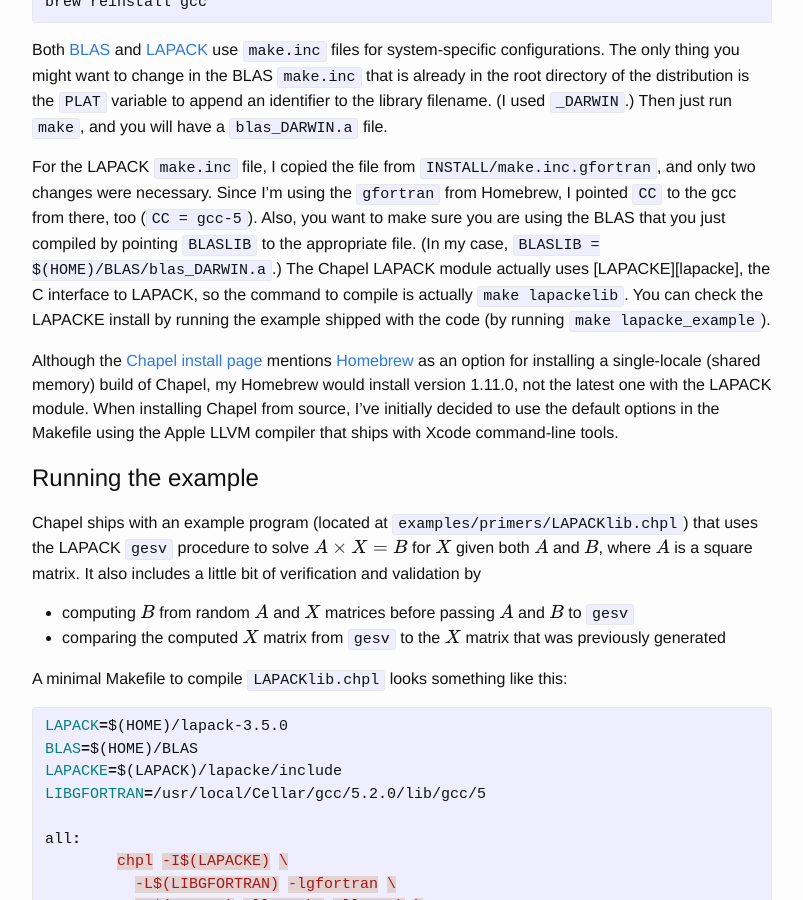
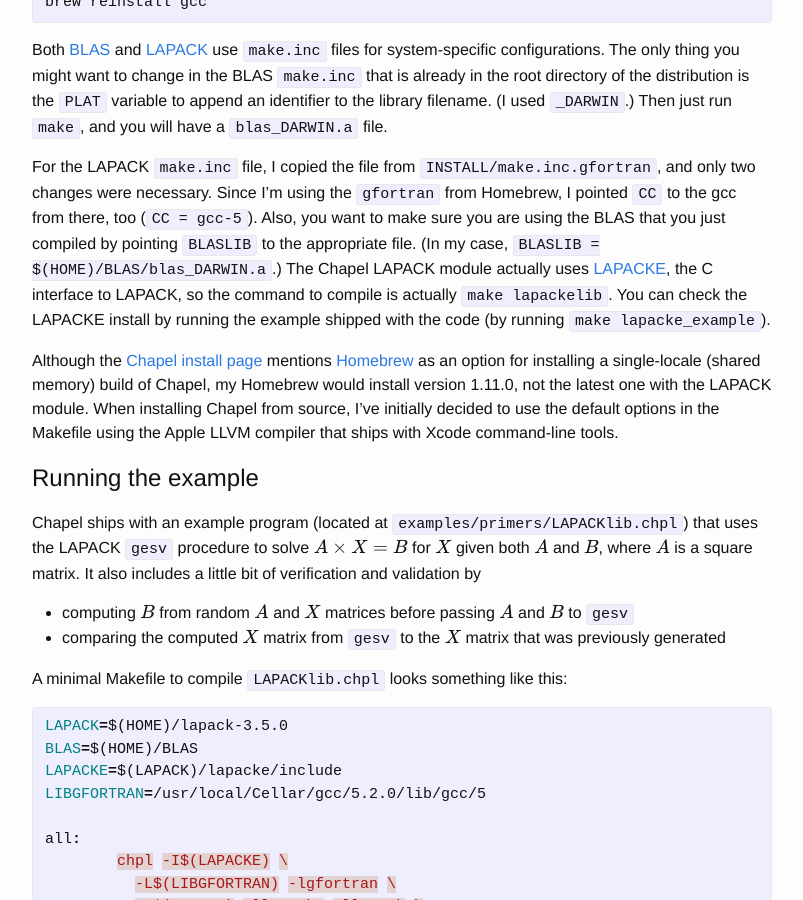
Before and after one commit to padamson/padamson.github.io, a Jekyll site: the page built from _posts/2015-10-11-chapel-and-lapack.markdown, in a window 1280 px wide and 900 px high, scrolled down 1164 px. Shown: the whole window, without its empty margins (238-1041 px from the left). Built offline with Jekyll 4.4.1, drawn with Linux system fonts in a browser that asks for light colours; formulas are drawn with MathJax 3; some of the changed lines change nothing that is shown.

Commit message:
Fix lapacke link

```diff
--- a/_posts/2015-10-11-chapel-and-lapack.markdown
+++ b/_posts/2015-10-11-chapel-and-lapack.markdown
@@ -124,3 +124,4 @@
 [homebrew]:       http://brew.sh
 [blas]:           http://www.netlib.org/blas/
 [lapack]:         http://www.netlib.org/lapack/
+[lapacke]:        http://www.netlib.org/lapack/lapacke.html
```
